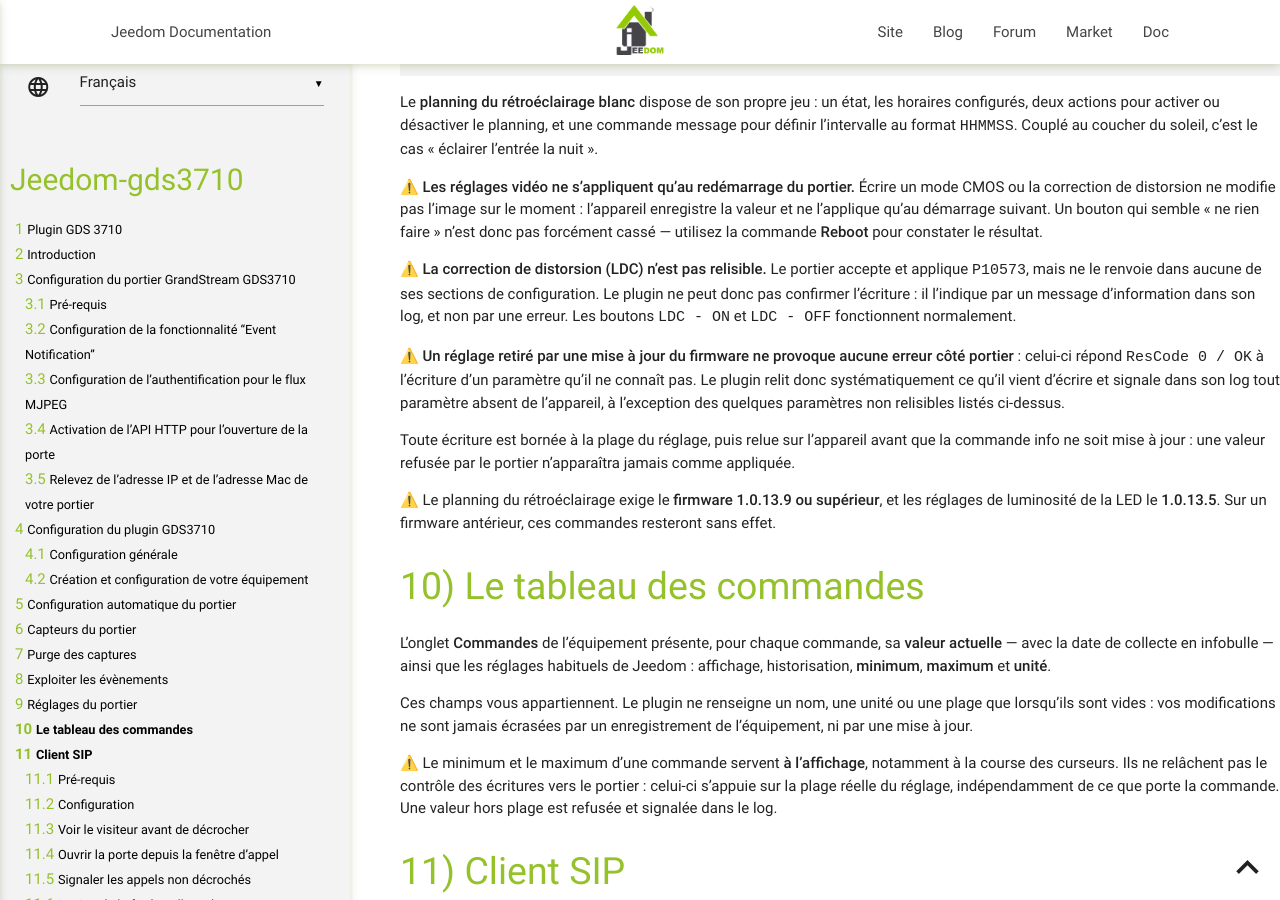
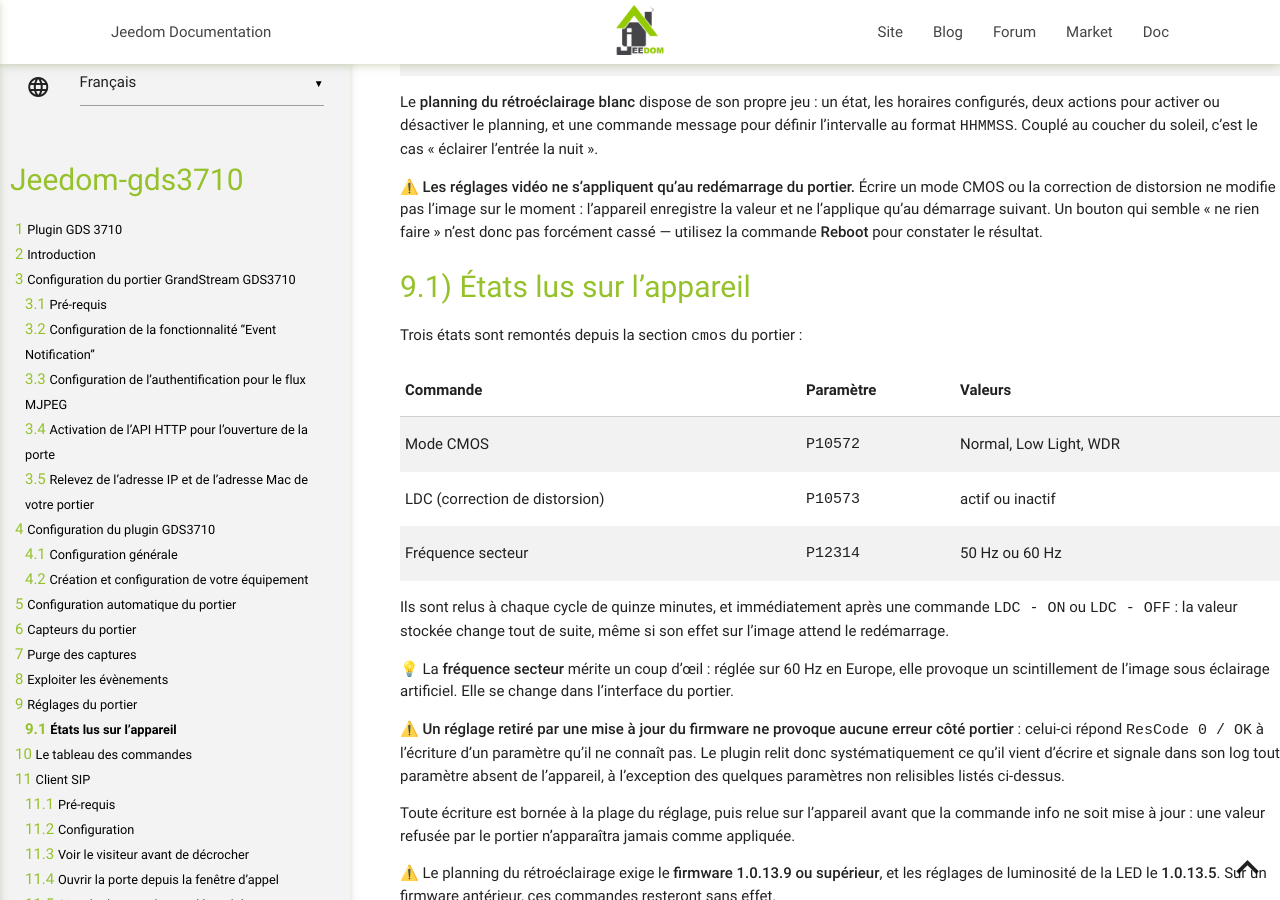
Before and after one commit to ripleyXLR8/jeedom-plugin-gds3710, a Jekyll site: the page built from docs/de_DE/index.md, in a window 1280 px wide and 900 px high, scrolled down 5254 px. Built offline with Jekyll 4.4.1, drawn with Linux system fonts in a browser that asks for light colours; our own code applies the rules of GitHub Pages for plain Markdown files.

Commit message:
Lire l'etat du mode CMOS et du LDC, dans la section que le plugin ignorait
Le portier expose trente sections de configuration ; le plugin n'en interrogeait que
sept. P10572 et P10573 vivent dans « cmos », absente de cette liste. C'est ce qui
m'avait fait conclure ce matin que le LDC n'etait pas relisible, puis supprimer ses
commandes avant de les retablir. La conclusion etait fausse, la cause etait ici.

La section rejoint donc celles ou setConfig() verifie ses ecritures — une ecriture de
P10573 est desormais confirmee comme n'importe quelle autre — et l'exception
« parametre non relisible » disparait avec sa seule entree. « sysinfo » est ajoutee
au passage, pour la meme raison.

Trois etats deviennent lisibles : le mode CMOS en clair (Normal, Low Light, WDR), le
LDC en binaire, et la frequence secteur. Ils sont relus par le cycle de quinze
minutes et immediatement apres une commande LDC, la valeur stockee changeant aussitot
meme si son effet sur l'image attend le redemarrage.

La frequence secteur n'etait pas demandee mais se lisait dans la meme section : reglee
sur 60 Hz en Europe, elle fait scintiller l'image sous eclairage artificiel, et rien
dans Jeedom ne le montrait jusqu'ici.

Verifie sur l'installation : mode Normal, LDC inactif, secteur 60 Hz.

Co-Authored-By: Claude Opus 5 (1M context) <noreply@anthropic.com>
Claude-Session: https://claude.ai/code/session_01Bc6qiu2avCFbbLHi89jgjs

```diff
--- a/docs/de_DE/index.md
+++ b/docs/de_DE/index.md
@@ -129,7 +129,19 @@ Le **planning du rétroéclairage blanc** dispose de son propre jeu : un état,
 
 ⚠️ **Les réglages vidéo ne s'appliquent qu'au redémarrage du portier.** Écrire un mode CMOS ou la correction de distorsion ne modifie pas l'image sur le moment : l'appareil enregistre la valeur et ne l'applique qu'au démarrage suivant. Un bouton qui semble « ne rien faire » n'est donc pas forcément cassé — utilisez la commande **Reboot** pour constater le résultat.
 
-⚠️ **La correction de distorsion (LDC) n'est pas relisible.** Le portier accepte et applique `P10573`, mais ne le renvoie dans aucune de ses sections de configuration. Le plugin ne peut donc pas confirmer l'écriture : il l'indique par un message d'information dans son log, et non par une erreur. Les boutons `LDC - ON` et `LDC - OFF` fonctionnent normalement.
+## États lus sur l'appareil
+
+Trois états sont remontés depuis la section `cmos` du portier :
+
+| Commande | Paramètre | Valeurs |
+|---|---|---|
+| Mode CMOS | `P10572` | Normal, Low Light, WDR |
+| LDC (correction de distorsion) | `P10573` | actif ou inactif |
+| Fréquence secteur | `P12314` | 50 Hz ou 60 Hz |
+
+Ils sont relus à chaque cycle de quinze minutes, et immédiatement après une commande `LDC - ON` ou `LDC - OFF` : la valeur stockée change tout de suite, même si son effet sur l'image attend le redémarrage.
+
+💡 La **fréquence secteur** mérite un coup d'œil : réglée sur 60 Hz en Europe, elle provoque un scintillement de l'image sous éclairage artificiel. Elle se change dans l'interface du portier.
 
 ⚠️ **Un réglage retiré par une mise à jour du firmware ne provoque aucune erreur côté portier** : celui-ci répond `ResCode 0 / OK` à l'écriture d'un paramètre qu'il ne connaît pas. Le plugin relit donc systématiquement ce qu'il vient d'écrire et signale dans son log tout paramètre absent de l'appareil, à l'exception des quelques paramètres non relisibles listés ci-dessus.
 
```
Also changed, not shown: docs/en_US/index.md (+13 -1 lines), docs/es_ES/index.md (+13 -1 lines), docs/fr_FR/index.md (+13 -1 lines), 1 other file.
